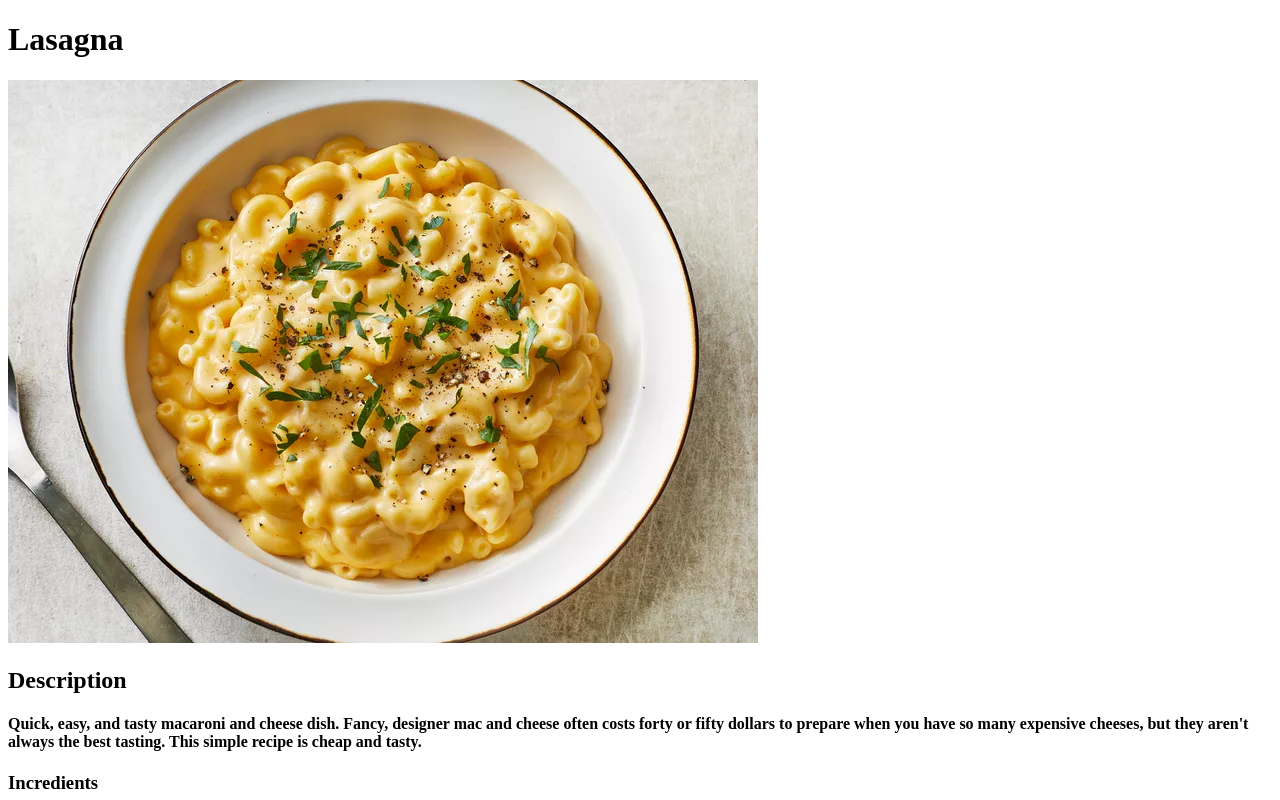
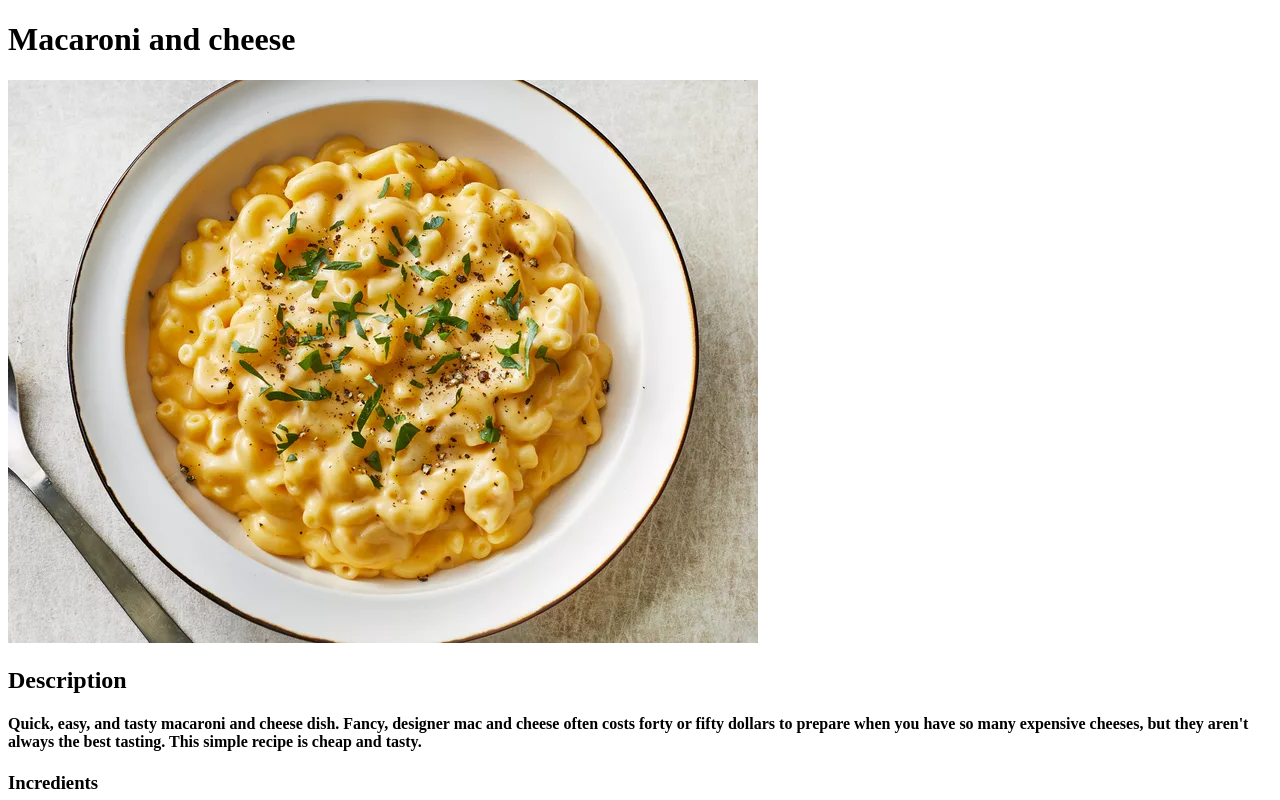
Before and after one commit to Florin2097/Odin-Recipes, a plain HTML site: page Recipes/macaroni.and.cheese.html in a window 1280 px wide. Shown: the top 800 px of the page. Drawn offline with Linux system fonts and the light colour scheme.

Commit message:
type mistakes

```diff
--- a/Recipes/macaroni.and.cheese.html
+++ b/Recipes/macaroni.and.cheese.html
@@ -6,7 +6,7 @@
     <title>Macaroni and cheese</title>
 </head>
 <body>
-    <h1>Lasagna</h1>
+    <h1>Macaroni and cheese</h1>
     <img alt="Macaroni and cheese" src="../Imagini/macaroni.and.cheese.jpg">
     <h2>Description</h2>
     <h4>Quick, easy, and tasty macaroni and cheese dish. Fancy, designer mac and cheese often costs forty or fifty dollars to prepare when you have so many expensive cheeses, but they aren't always the best tasting. This simple recipe is cheap and tasty.</h4>
```
